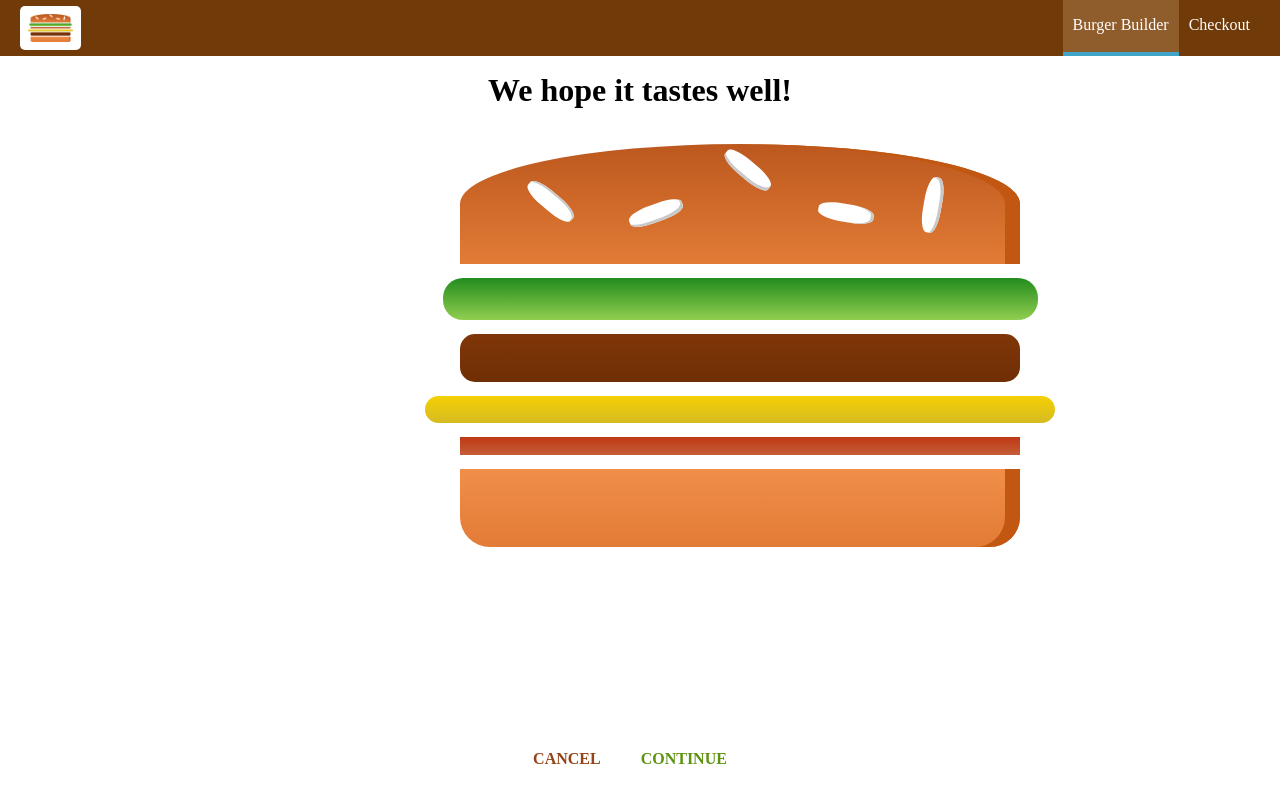
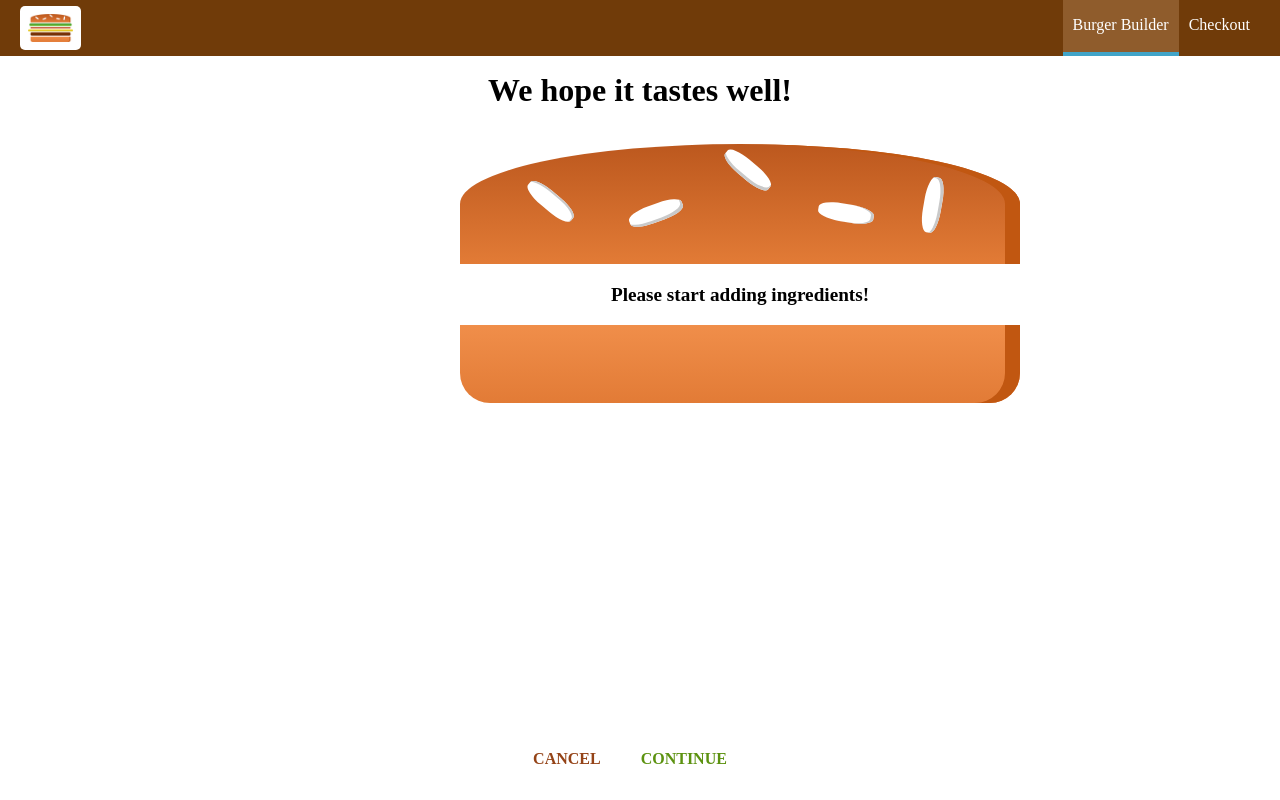
Before and after one commit to itsaiub/react-burgerbuilder, a React (Create React App) app: page /checkout in a window 1280 px wide. Built offline with nearby package versions, Linux system fonts and the light colour scheme.

Commit message:
passing ingredients via query params

```diff
--- a/src/containers/BurgerBuilder/BurgerBuilder.js
+++ b/src/containers/BurgerBuilder/BurgerBuilder.js
@@ -118,7 +118,19 @@ class BurgerBuilder extends Component {
     //   .catch(error => {
     //     this.setState({ loading: false, purchasing: false });
     //   });
-    this.props.history.push("/checkout");
+    const queryParams = [];
+    for (let i in this.state.ingredients) {
+      queryParams.push(
+        encodeURIComponent(i) +
+          "=" +
+          encodeURIComponent(this.state.ingredients[i])
+      );
+    }
+    const queryString = queryParams.join("&");
+    this.props.history.push({
+      pathname: "/checkout",
+      search: "?" + queryString
+    });
   };
 
   render() {
--- a/src/containers/Checkout/Checkout.js
+++ b/src/containers/Checkout/Checkout.js
@@ -10,6 +10,15 @@ export class Checkout extends Component {
       bacon: 1
     }
   };
+
+  componentDidMount() {
+    const query = new URLSearchParams(this.props.location.search);
+    const ingredients = {};
+    for(let param of query.entries()) {
+      ingredients[param[0]] = +param[1];
+    }
+    this.setState({ingredients: ingredients})
+  }
 
   checkoutCancelledHandler = () => {
     this.props.history.goBack();
```
